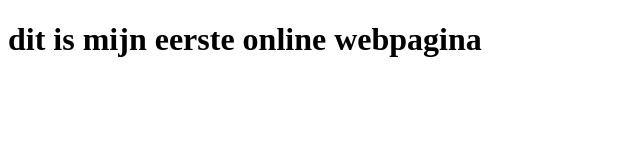
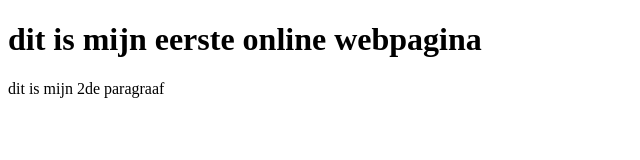
Before and after one commit to SiemenWilmaertsPXL/gitpages, a plain HTML site: page index.html in a window 1280 px wide. Shown: the whole page, without its empty margins (0-640 px from the left). Drawn offline with Linux system fonts and the light colour scheme.

Commit message:
tweede <p>

```diff
--- a/index.html
+++ b/index.html
@@ -7,5 +7,6 @@
 </head>
 <body>
   <h1>dit is mijn eerste online webpagina</h1>
+    <p>dit is mijn 2de paragraaf</p>
 </body>
 </html>
```
